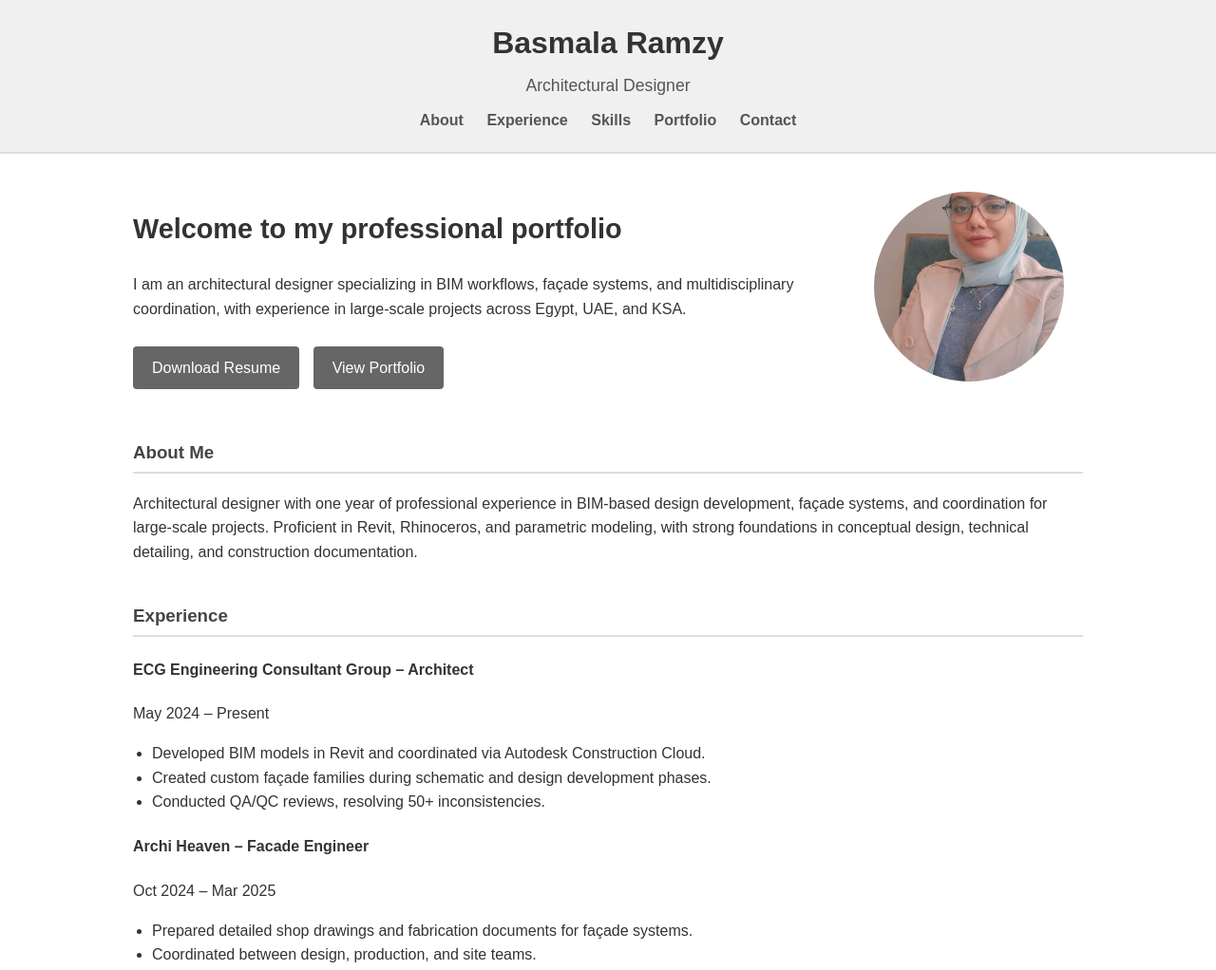
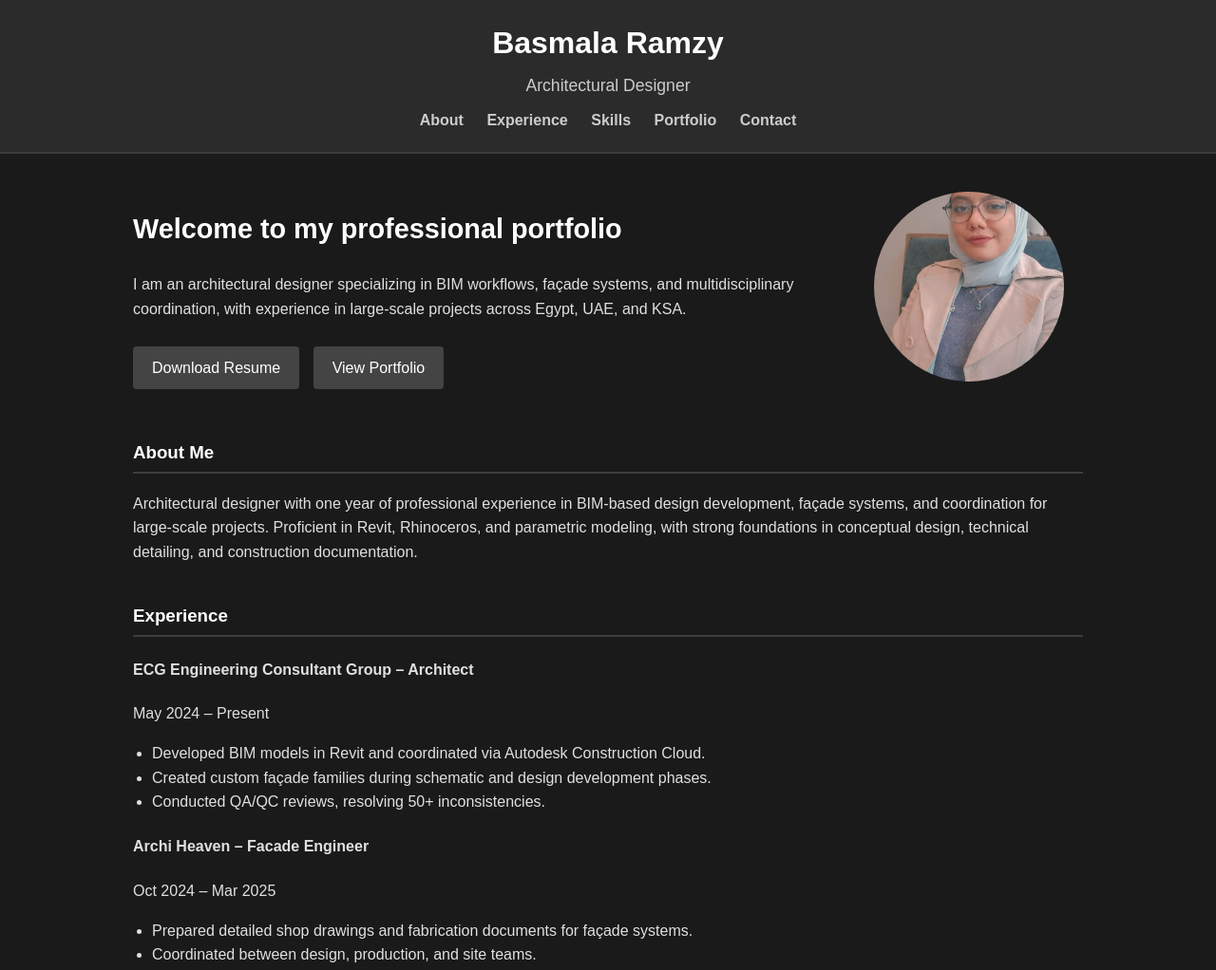
Before and after one commit to basmalaramzy/basmalaramzy.github.io, a plain HTML site: page index.html in a window 1280 px wide. Shown: the top 1022 px of the page at 95% size. Drawn offline with Linux system fonts and the light colour scheme.

Commit message:
Add files via upload

```diff
--- a/index.html
+++ b/index.html
@@ -8,37 +8,37 @@
         body {
             font-family: Arial, sans-serif;
             margin: 0;
-            background-color: #ffffff;
-            color: #333;
+            background-color: #1a1a1a;
+            color: #e0e0e0;
             line-height: 1.6;
         }
         header {
-            background-color: #f0f0f0;
+            background-color: #2b2b2b;
             padding: 20px 0;
             text-align: center;
-            border-bottom: 2px solid #dcdcdc;
+            border-bottom: 2px solid #3d3d3d;
         }
         header h1 {
             margin: 0;
             font-size: 2em;
-            color: #333;
+            color: #ffffff;
         }
         header p {
             margin: 5px 0 0;
             font-size: 1.1em;
-            color: #555;
+            color: #cccccc;
         }
         nav {
             margin-top: 10px;
         }
         nav a {
             margin: 0 10px;
-            color: #555;
+            color: #cccccc;
             text-decoration: none;
             font-weight: bold;
         }
         nav a:hover {
-            text-decoration: underline;
+            color: #ffffff;
         }
         .container {
             max-width: 1000px;
@@ -57,25 +57,25 @@
             min-width: 280px;
         }
         .hero-text h2 {
-            color: #333;
+            color: #ffffff;
             font-size: 1.8em;
         }
         .hero-buttons a {
             display: inline-block;
             margin: 10px 10px 0 0;
             padding: 10px 20px;
-            background-color: #666;
+            background-color: #444;
             color: white;
             text-decoration: none;
             border-radius: 4px;
         }
         .hero-buttons a:hover {
-            background-color: #444;
+            background-color: #666;
         }
         .hero-photo {
             flex: 0 0 200px;
             height: 200px;
-            background-color: #e0e0e0;
+            background-color: #333;
             border-radius: 50%;
             background-position: center;
             background-size: cover;
@@ -85,8 +85,8 @@
             margin-bottom: 40px;
         }
         section h3 {
-            color: #444;
-            border-bottom: 2px solid #dcdcdc;
+            color: #ffffff;
+            border-bottom: 2px solid #3d3d3d;
             padding-bottom: 5px;
         }
         ul {
@@ -94,12 +94,12 @@
             padding-left: 20px;
         }
         footer {
-            background-color: #f0f0f0;
+            background-color: #2b2b2b;
             text-align: center;
             padding: 15px;
             font-size: 0.9em;
-            border-top: 2px solid #dcdcdc;
-            color: #555;
+            border-top: 2px solid #3d3d3d;
+            color: #cccccc;
         }
     </style>
 </head>
@@ -164,12 +164,12 @@
         <section id="portfolio">
             <h3>Portfolio</h3>
             <p>You can explore my work samples and academic projects in my downloadable PDF portfolio.</p>
-            <a href="portfolio.pdf" target="_blank" style="display:inline-block; padding:10px 20px; background-color:#666; color:white; text-decoration:none; border-radius:4px;">View Full Portfolio</a>
+            <a href="portfolio.pdf" target="_blank" style="display:inline-block; padding:10px 20px; background-color:#444; color:white; text-decoration:none; border-radius:4px;">View Full Portfolio</a>
         </section>
 
         <section id="contact">
             <h3>Contact</h3>
-            <p>Email: <a href="mailto:basmalaramzy1@gmail.com">basmalaramzy1@gmail.com</a></p>
+            <p>Email: <a href="mailto:basmalaramzy1@gmail.com" style="color:#cccccc;">basmalaramzy1@gmail.com</a></p>
             <p>Phone: +20 100 086 2006</p>
             <p>LinkedIn: [Add Link]</p>
         </section>
```
